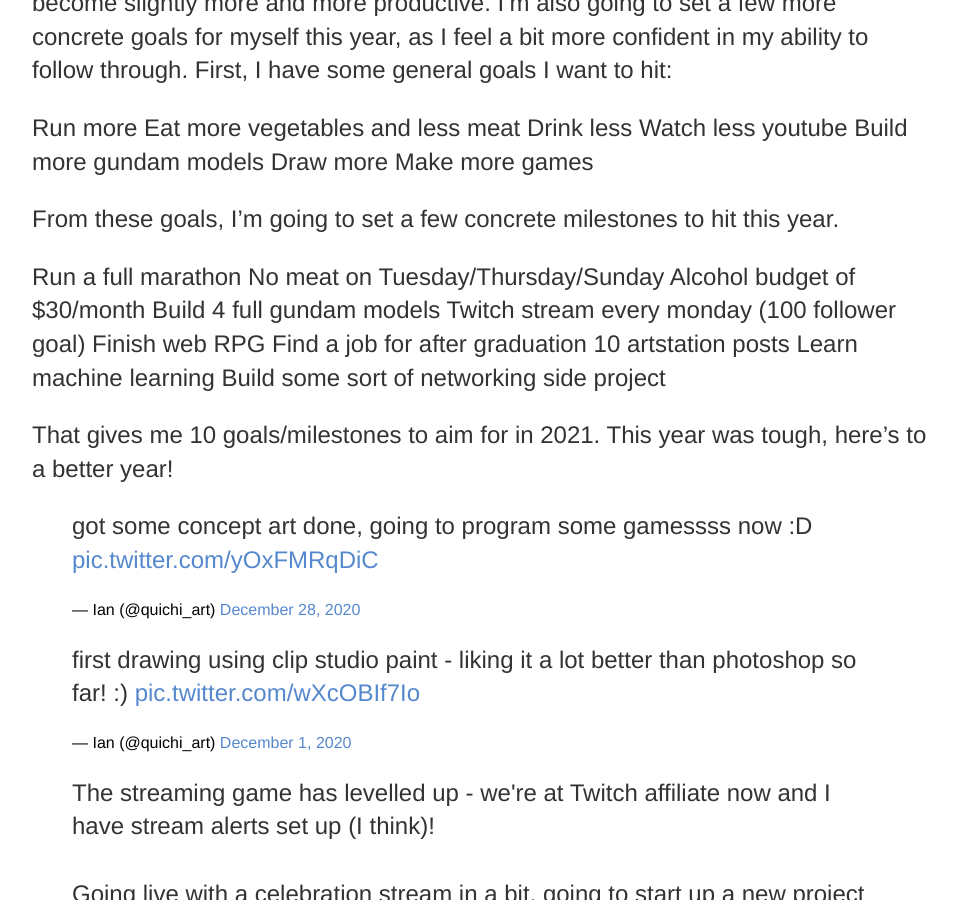
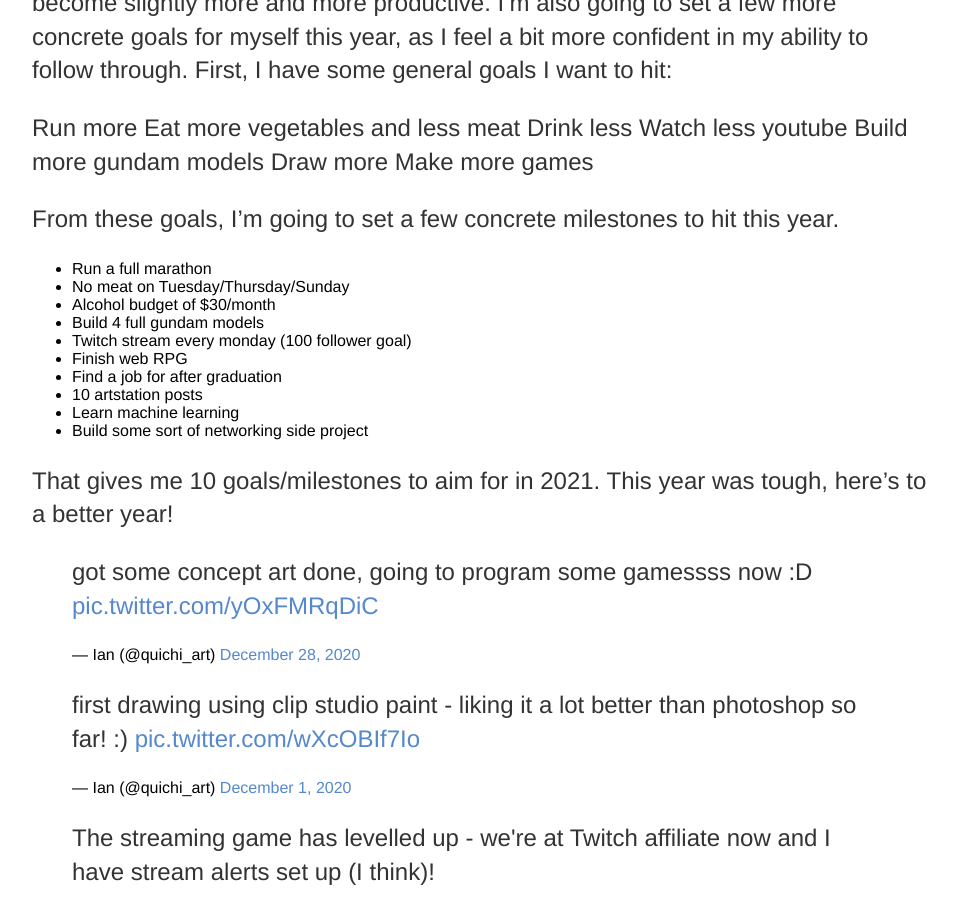
Before and after one commit to ianw3214/ianw3214.github.io, a Jekyll site: the page built from _posts/2020-12-29-2021-new-year.md, in a window 1280 px wide and 900 px high, scrolled down 1726 px. Shown: the whole window, without its empty margins (160-1117 px from the left). Built offline with Jekyll 4.4.1, drawn with Linux system fonts in a browser that asks for light colours; nearby versions of some CDN libraries; a script that is not in the unit is left out; comment, search, counter and statistics services are not loaded.

Commit message:
Fix formatting

```diff
--- a/_posts/2020-12-29-2021-new-year.md
+++ b/_posts/2020-12-29-2021-new-year.md
@@ -32,16 +32,16 @@ Make more games
 
 From these goals, I’m going to set a few concrete milestones to hit this year.
 
-Run a full marathon
-No meat on Tuesday/Thursday/Sunday
-Alcohol budget of $30/month
-Build 4 full gundam models
-Twitch stream every monday (100 follower goal)
-Finish web RPG
-Find a job for after graduation
-10 artstation posts
-Learn machine learning
-Build some sort of networking side project
+- Run a full marathon
+- No meat on Tuesday/Thursday/Sunday
+- Alcohol budget of $30/month
+- Build 4 full gundam models
+- Twitch stream every monday (100 follower goal)
+- Finish web RPG
+- Find a job for after graduation
+- 10 artstation posts
+- Learn machine learning
+- Build some sort of networking side project
 
 That gives me 10 goals/milestones to aim for in 2021. This year was tough, here’s to a better year!
 
```
